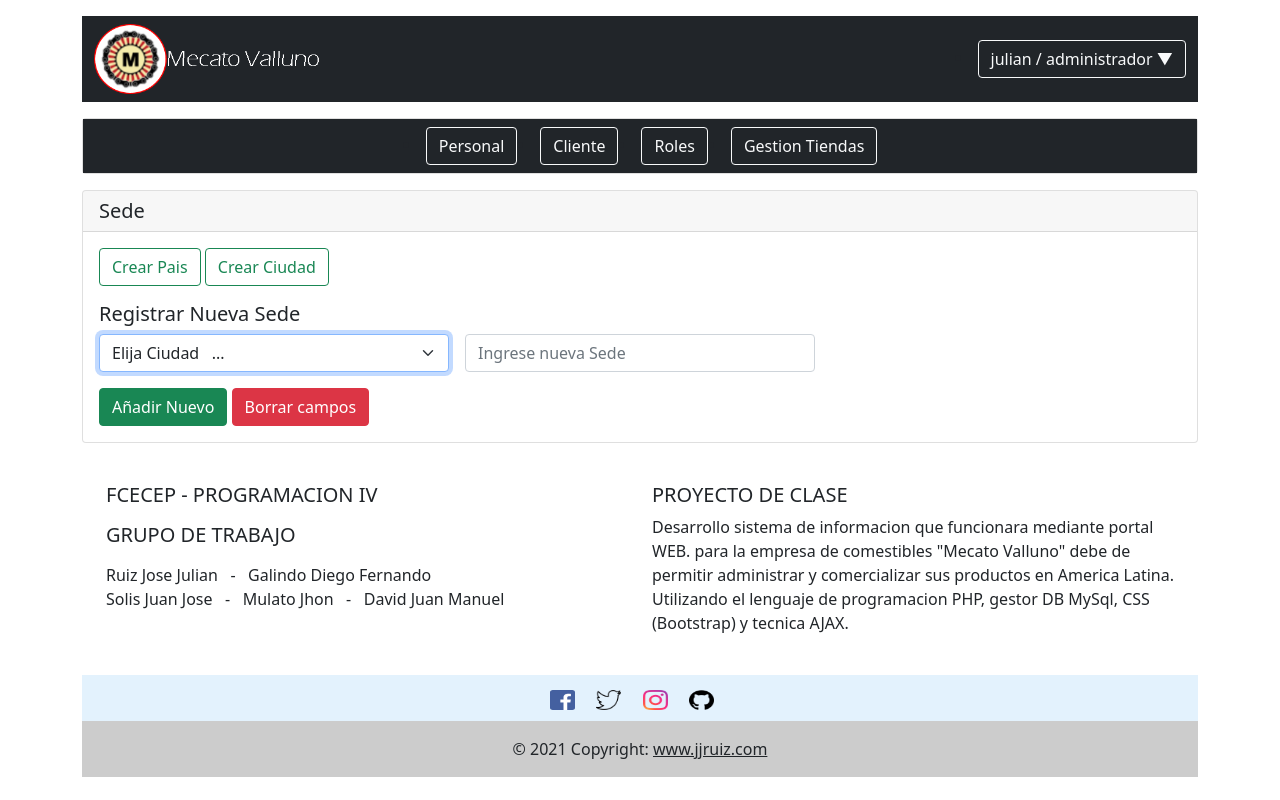
After one commit to jjruiz23/mecatovalluno, a PHP site: page /adminSis/crearSede.php in a window 1280 px wide. The commit adds this page. Run offline with PHP 8.4, Linux system fonts and the light colour scheme; some libraries are stand-ins or nearby versions.

Commit message:
Se crearon modulos crear pais,ciudad y sede
Se realizaron los form staticos de los modulos que compone el menu de gestion de sedes del adminSis.

```diff
--- a/adminSis/barraMenu.php
+++ b/adminSis/barraMenu.php
@@ -41,9 +41,9 @@
                 Gestion Tiendas
               </a>
               <ul class="dropdown-menu" aria-labelledby="navbarDropdownMenuLink">
-                <li><a class="dropdown-item" href="#">Crear Pais</a></li>
-                <li><a class="dropdown-item" href="#">Crear Ciudad</a></li>
-                <li><a class="dropdown-item" href="#">Crear Sede</a></li>
+                <li><a class="dropdown-item" href="crearPais.php">Crear Pais</a></li>
+                <li><a class="dropdown-item" href="crearCiudad.php">Crear Ciudad</a></li>
+                <li><a class="dropdown-item" href="crearSede.php">Crear Sede</a></li>
               </ul>
             </li>
           </form>
--- a/adminSis/crearPer.php
+++ b/adminSis/crearPer.php
@@ -68,7 +68,7 @@
               <input type="text" class="form-control" id="direccion" placeholder="Direccion" value="" required>
             </div>
             <div class="col-sm-4">
-              <input type="email" name="email" class="form-control" id="email" placeholder="Correo Electronico   ejemplo@hotmail.com" value="<?php echo "@",".";?>" required>
+              <input type="email" name="email" class="form-control" id="email" placeholder="Correo Electronico   ejemplo@hotmail.com" value="" required>
             </div>
           </div>
           <p></p>
--- /dev/null
+++ b/adminSis/crearSede.php
@@ -0,0 +1,66 @@
+<!-- solicito el header -->
+<?php include("../includes/header.php") ?>
+
+<!-- body de la pagina -->
+
+<p></p> <!--  espacio entre contenidos -->
+
+<!-- solicito el menu -->
+<?php include("barraMenu.php") ?>
+
+<p></p> <!--espacio entre menu y contenido-->
+
+<!-- CONTENIDO DEL MODULO -->
+
+<!--container formulario-->
+<div class="container" id="cnt-info"> <!-- contendor de columnas/filas -->
+    <div class="row-justify"> <!-- distribuidor de columnas/filas -->
+      <div class="col-sm-12 col-xs-12"> <!-- tamaños de distribucion de columnas/filas -->
+
+      <!-- card con informacion del modulo -->
+      <div class="card">
+        <h5 class="card-header">Sede</h5> <!--titulo -->
+        <div class="card-body">
+        <form id="frmRegistro">
+
+          <a href="crearPais.php" class="btn btn-outline-success" >Crear Pais</a> <!--boton -->
+          <a href="crearCiudad.php" class="btn btn-outline-success">Crear Ciudad</a> <!--boton -->
+          <p></p>
+          <h5 class="card-title">Registrar Nueva Sede</h5>
+          <!-- Primer fila de inputs -->
+          <div class="row g-3">
+            <div class="col-sm-4">
+              <select class="form-select" name="tipodoc" id="tipodoc" autofocus>  <!-- select que captura los option value -->
+                <option value="" selected="Elegir...">Elija Ciudad &nbsp ... </option>
+                <option value="CEDULA C">Cedula C</option>
+                <option value="CEDULA">Cedula Extranjeria</option>
+                <option value="PASAPORTE">Pasaporte</option>
+              </select>
+            </div>
+            <div class="col-sm-4">
+              <input type="text" class="form-control" id="numdocumento" placeholder="Ingrese nueva Sede" value="" required>
+            </div>
+          </div>
+          <p></p>
+          <!-- botones formulario -->
+          <p></p>
+          <a href="#" id="registrarNuevo" class="btn btn-success">Añadir Nuevo</a>
+          <a type="#" id="borrarCampos" class="btn btn-danger">Borrar campos</a>
+          </form>
+        </div>  <!--card-body-->
+      </div>  <!--card-->
+
+    </div>   <!--col-sm-12-->
+  </div> <!--row-->
+</div> <!--container MAYOR-->
+
+
+<!-- fin body de la pagina -->
+
+<!-- solicito el footer -->
+<?php include("../includes/footer.php") ?>
+
+<!-- solicito las funciones del modulo cargadas en el footer desde js -->
+<script>
+  $(document).ready(accionesAdminSis);
+</script>
```
Also changed, not shown: adminSis/crearCiudad.php (added, +66 -0 lines), adminSis/crearPais.php (added, +58 -0 lines).
